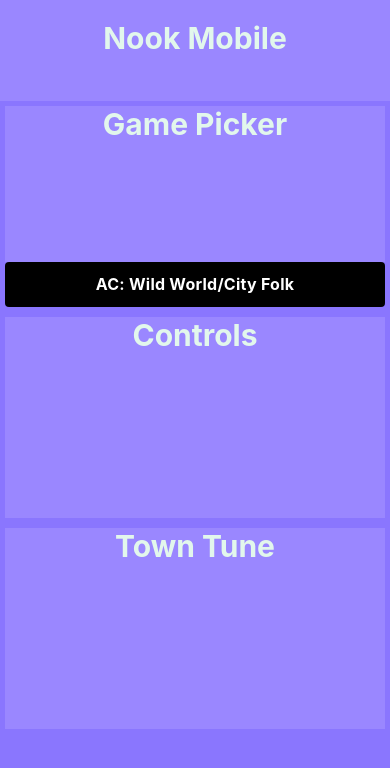
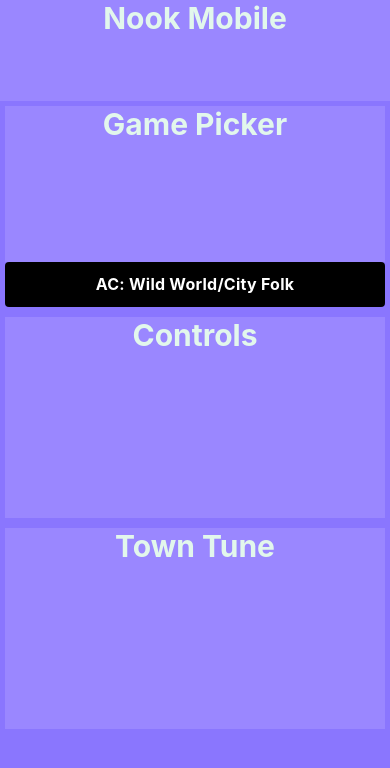
Before and after one commit to hamid-hai/nook_mobile, a React Native app: screen / in a window 390 px wide. Shown: the top 768 px of the page. Built offline with nearby package versions, Linux system fonts and the light colour scheme.

Commit message:
SafeAreaView added to header, preventing notch clip-in

```diff
--- a/src/sections/Header.tsx
+++ b/src/sections/Header.tsx
@@ -1,13 +1,13 @@
 import React from "react";
-import { StyleSheet, Text, View } from "react-native";
+import { SafeAreaView, StyleSheet, Text, View } from "react-native";
 
 export const Header = () => {
         return(
-            <View style={styles.header}>
+            <SafeAreaView style={styles.header}>
                 <Text style={styles.titleFormat}>
                      Nook Mobile
                 </Text>
-            </View>
+            </SafeAreaView>
         )
     }
 
@@ -22,7 +22,7 @@ const styles = StyleSheet.create({
         alignSelf: 'center'
     },
     titleFormat: {
-        padding: 20,
+        padding: 0,
         fontSize: 30,
         fontWeight: 'bold',
         color: '#e2f7ec',
```
